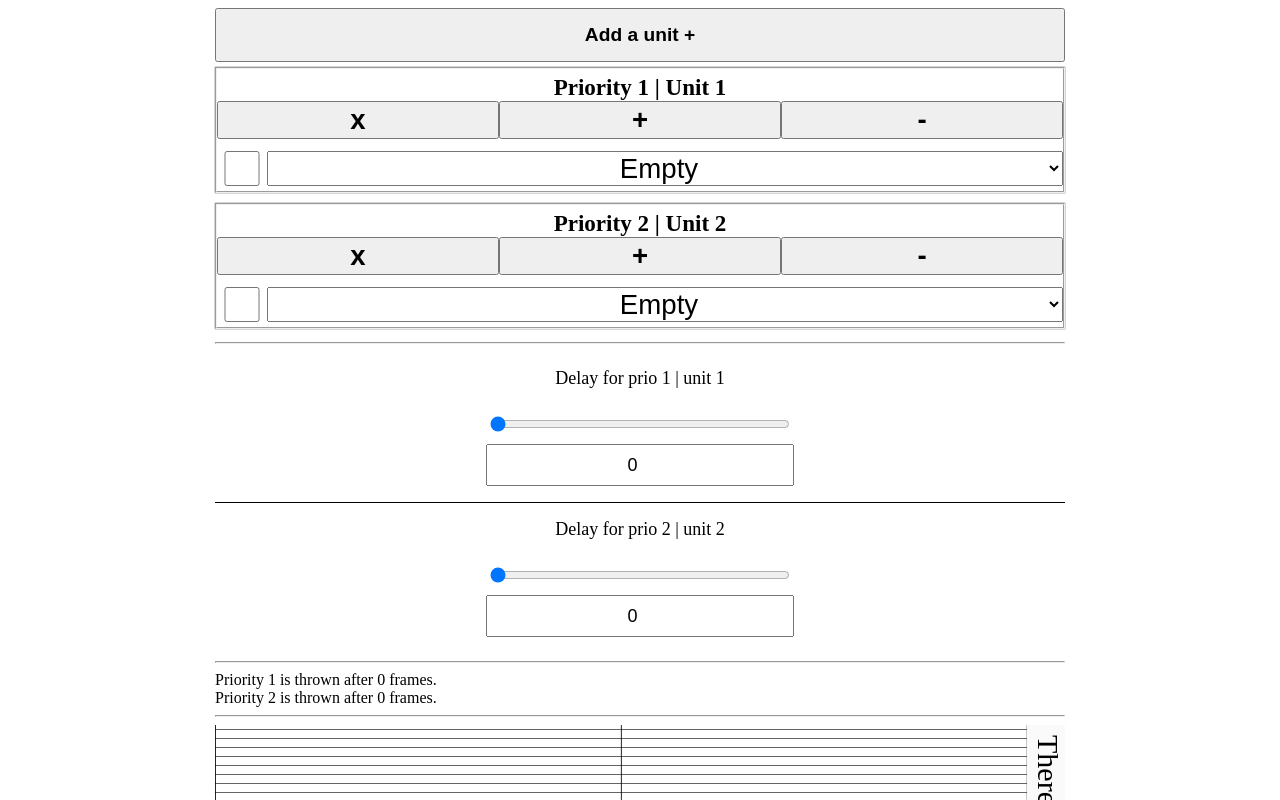
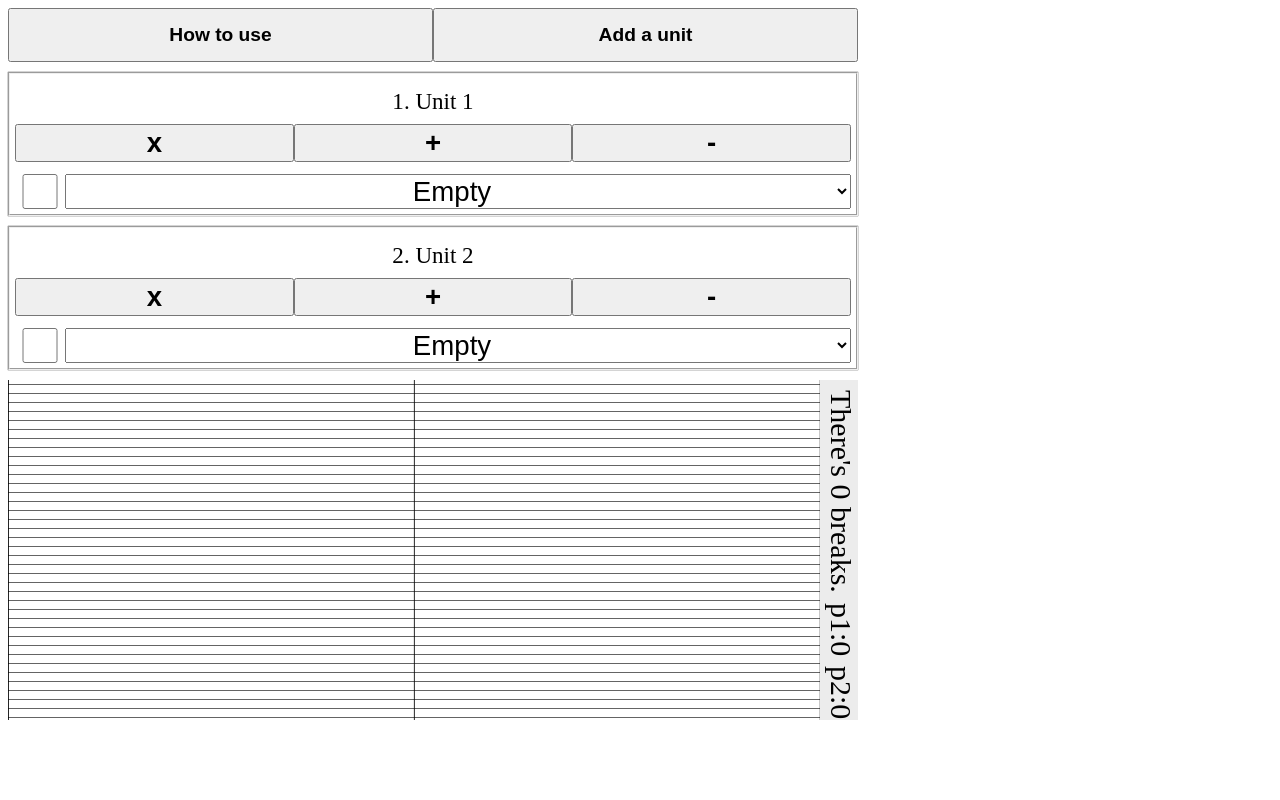
Before and after one commit to Lia-mon/chain, a SvelteKit app: page / in a window 1280 px wide. Shown: the top 800 px of the page. Built offline with nearby package versions, Linux system fonts and the light colour scheme.

Commit message:
styling changes

```diff
--- a/src/lib/stores.ts
+++ b/src/lib/stores.ts
@@ -11,5 +11,9 @@ interface Hit{
 export const units : Writable<number[]>     = writable([0,1]);
  //Array of unitHits so that $unitFrame[i] points to priority i unit's hits
  //we'll have at most 6 units so we reserve the space anyway
-export const unitFrames : Writable<Array<Hit[]>>   = writable(Array(6).fill([]));
+
+export const unitFrames : Writable<Array<Hit[]>>   = writable(Array(6));
+
 export const delays : Writable<number[]> = writable(Array(6).fill(0));
+
+export const unitNames: Writable<string[]> = writable(['Unit 1','Unit 2']);
--- a/src/routes/+page.svelte
+++ b/src/routes/+page.svelte
@@ -3,7 +3,7 @@ import Unit from './Unit.svelte';
 import Framer from './Framer.svelte';
 
 // import { breaks } from '../../chaining/chains.js'
-import { units, delays } from '$lib/stores.js'
+import { units, delays, unitNames } from '$lib/stores.js'
 
 function addUnit(){
     const max = 6;
@@ -15,32 +15,39 @@ function addUnit(){
 
     if(pick !== undefined){
         units.update(e=>[...e,pick]);
+
+        $unitNames[pick] = `Unit ${pick+1}`
         $delays[pick]=0;
     }
 }
 
+function showHelp(){
+    return;
+}
+
 </script>
 
-<!-- HTML HERE -->
 
 <div class='wrapper'>
-    <button on:click={addUnit}>Add a unit + </button>
+    <div class='flex-h'>
+
+        <button on:click={showHelp}>How to use</button>
+        <button on:click={addUnit}>Add a unit</button>
+
+    </div>
+
     <div class='unit-flex' >
 
-    {#each $units as uid (uid)}
-        <Unit uid={uid} priority={$units.findIndex(e=>e===uid)} ></Unit>
-    {/each}
+        {#each $units as uid (uid)}
+            <Unit uid={uid} priority={$units.findIndex(e=>e===uid)} ></Unit>
+        {/each}
+
     </div>
 
-    <hr>
     <Framer></Framer>
 </div>
 
 
-
-
-
-<!-- css STARTS HERE -->
 <style>
 button{
     line-height: 2.5em;
@@ -53,13 +60,22 @@ button{
     /* width:876px; */
     flex-direction: column;
     margin: 0 auto;
-    /* margin-top: 12px; */
+    margin-bottom: 5px;
     /* align-items: center; */
     justify-content: space-around;
 }
 
 .wrapper{
-    max-width:850px;
     margin: 0 auto;
 }
+
+.flex-h{
+    display:flex;
+    margin-bottom: 5px;
+}
+
+:global(body){
+    /* background-color: rgb(255, 207, 255); */
+    max-width:850px;
+}
 </style>
--- a/src/routes/Framer.svelte
+++ b/src/routes/Framer.svelte
@@ -17,6 +17,7 @@ const frameSize = 9;
 
 let expand = false;
 
+let results = [];
 
 const countBreaks=(as: Array<Array<any>>):number =>{
     let s = 0;
@@ -60,14 +61,23 @@ $:{
 
 $: topMax = Math.max(...topDiffs);
 
-// $: delayMin = Math.min(...$units.map(u=>$delays[u]).filter(e=>e>0));
-
 $: fBreaks =  breakMerge(directFrames,$units.length,$delays,topDiffs);
 
+// TODO : finish the smol ordering, remember what goes where
+
+// $:{
+//     const u = $units[i];
+//     const index = Number(i);
+
+
+// }
+
+
 //Uses frame size (9px) should prolly make that a setting somewhere
+
 $:if(containerVisual) containerVisual.style.backgroundSize = `${(100-4.5)/$units.length}% ${frameSize}px`;
 
-// $: console.log(fBreaks)
+
 </script>
 <!------------------------------------------------------------------------------------->
 
@@ -81,7 +91,8 @@ $:if(containerVisual) containerVisual.style.backgroundSize = `${(100-4.5)/$units
     {/each}
 </div>
 
-<hr>
+
+<!--
 
 <div>
     {#each $units as unit,i}
@@ -91,7 +102,8 @@ $:if(containerVisual) containerVisual.style.backgroundSize = `${(100-4.5)/$units
     {/each}
 </div>
 
-<hr>
+-->
+
 
  {#if ($units.length > 0)}
 <div class='container-visual'
@@ -147,13 +159,14 @@ $:if(containerVisual) containerVisual.style.backgroundSize = `${(100-4.5)/$units
                         rgb(100, 100, 100) 4px 5px,
                         rgba(23, 25, 143, 0) 5.5px 9px);
 
-    background-size: 50% 9px;
     width:100%;
 }
 
 .container-controls{
     display: flex;
     flex-direction: column;
+
+    display:none;
 }
 
 .control{
@@ -183,7 +196,7 @@ $:if(containerVisual) containerVisual.style.backgroundSize = `${(100-4.5)/$units
     /* padding-inline-start: 35px; */
     text-indent: 10px;
     font-size: min(4vw,30px);
-    background-color: rgb(250, 250, 250);
+    background-color: rgb(236, 236, 236);
     writing-mode: vertical-rl;
     text-orientation: mixed;
     position: sticky;
--- a/src/routes/Unit.svelte
+++ b/src/routes/Unit.svelte
@@ -1,5 +1,5 @@
 <script lang="ts">
-import { units,unitFrames } from '$lib/stores.js';
+import { units,unitFrames, unitNames } from '$lib/stores.js';
 import type { Hit } from '$lib/chaining/chains.js';
 import { chains } from '$lib/chaining/chainData.js'
 
@@ -14,6 +14,7 @@ let castFlags : number[] = [];
 let tagCasts :boolean[] = Array(5).fill(false);
 
 let unitHits : Hit[] = [];
+
 let unitName = `Unit ${uid+1}`;
 
 
@@ -132,7 +133,19 @@ $:{for(const f of unitHits){
 
 <fieldset class='unit'  transition:stretch="{{duration: 400}}">
     <!-- Casts {casts} -->
-    <h1>Priority {priority+1} | {unitName}</h1>
+    <div class='naming'>
+        {priority+1}.
+        {$unitNames[uid]}
+
+        <!--
+        <label for="unitname">{priority+1}. </label>
+        <input
+            type="text" bind:value={$unitNames[uid]}
+            id='unitname'
+        >
+        -->
+    </div>
+
     <div class='unit-buttons'>
         <!-- <button class='unit-settings'>{uid} </button> -->
         <button on:click={killSwitch}>x</button>
@@ -143,14 +156,17 @@ $:{for(const f of unitHits){
     {#each range(casts) as id}
     <div
         class = 'cast-selection'
-        transition:stretch|local="{{duration: 400}}">
+        transition:stretch|local="{{duration: 400}}"
+    >
 
         <input type="checkbox" class='checky' bind:checked={tagCasts[id]}>
+
         <select
             name={`${uid}-cast${id}`}
             id={`${uid}-cast${id}`}
             class ='selection-menu'
-            on:change = {handleSelection(id)}>
+            on:change = {handleSelection(id)}
+        >
 
             <option value= ''>Empty</option>
 
@@ -159,6 +175,7 @@ $:{for(const f of unitHits){
             {/each}
 
             <option value= '-1'>Custom</option>
+
         </select>
 
         {#if castFlags.includes(id)}
@@ -168,7 +185,8 @@ $:{for(const f of unitHits){
                 inputmode="numeric"
                 placeholder=""
                 class="frame-input"
-                on:change={handleCustom(id)}>
+                on:change={handleCustom(id)}
+            />
         {/if}
     </div>
     {/each}
@@ -211,10 +229,24 @@ $:{for(const f of unitHits){
     box-sizing:border-box;
     text-align: center;
     margin: 5px 0;
-    padding: 5px 0;
+    padding: 5px 5px;
 
     box-shadow: 0px 0px 1px black;
 
+}
+
+.naming{
+    font-size: larger;
+    /* font-weight: bold; */
+    margin: 9px 0;
+}
+
+.naming input{
+    width:80%;
+    padding: 0 0 0 0;
+    text-align: center;
+    border-width: 1px;
+    box-sizing: border-box;
 }
 
 .unit-buttons{
@@ -237,7 +269,8 @@ button{
 }
 
 
-/* Element selection stuff unused for nwo */
+/* Element selection stuff unused for now? */
+/*
 .unit-settings{
     display: inline-block;
     background: url('../../images/gear-svgrepo-com.svg') no-repeat 10% 50%;
@@ -259,4 +292,6 @@ button{
     border: 1px solid black;
 }
 
+*/
+
 </style>
```
